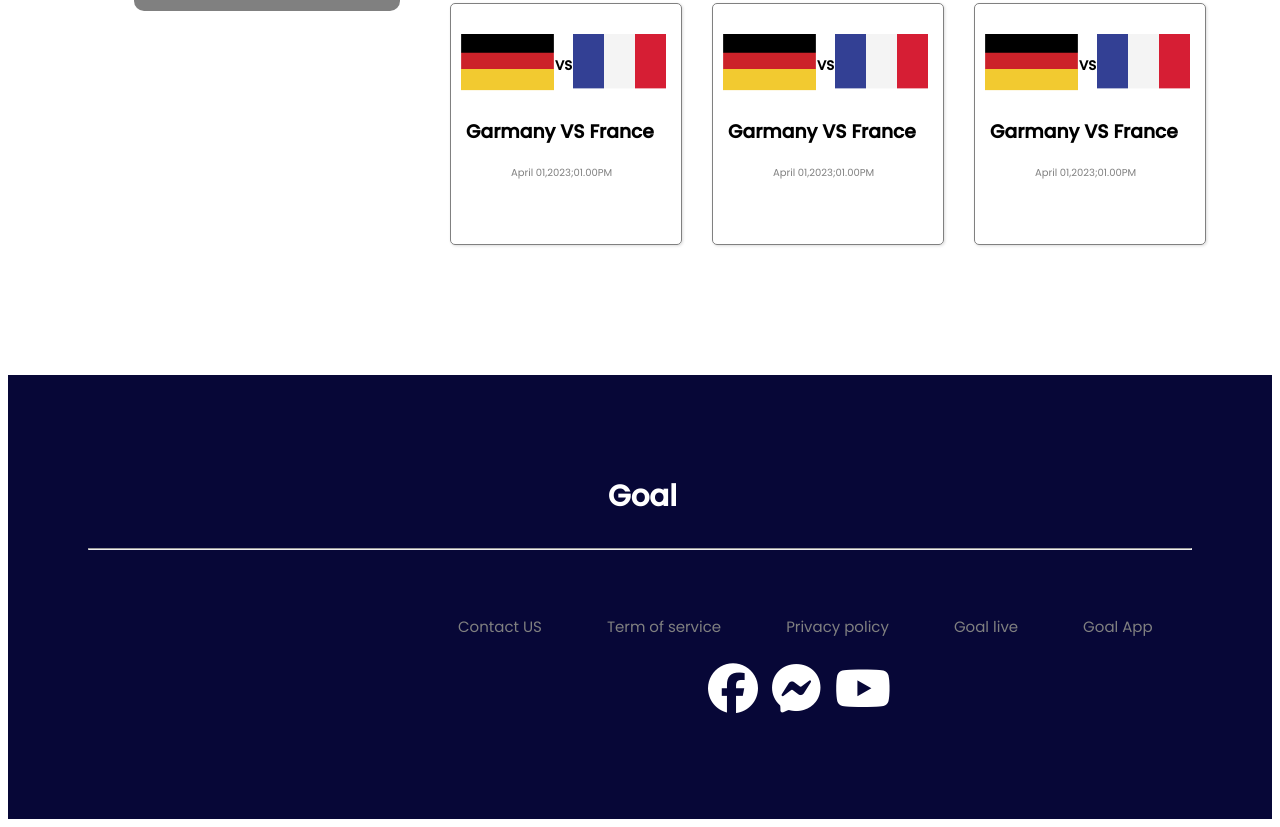
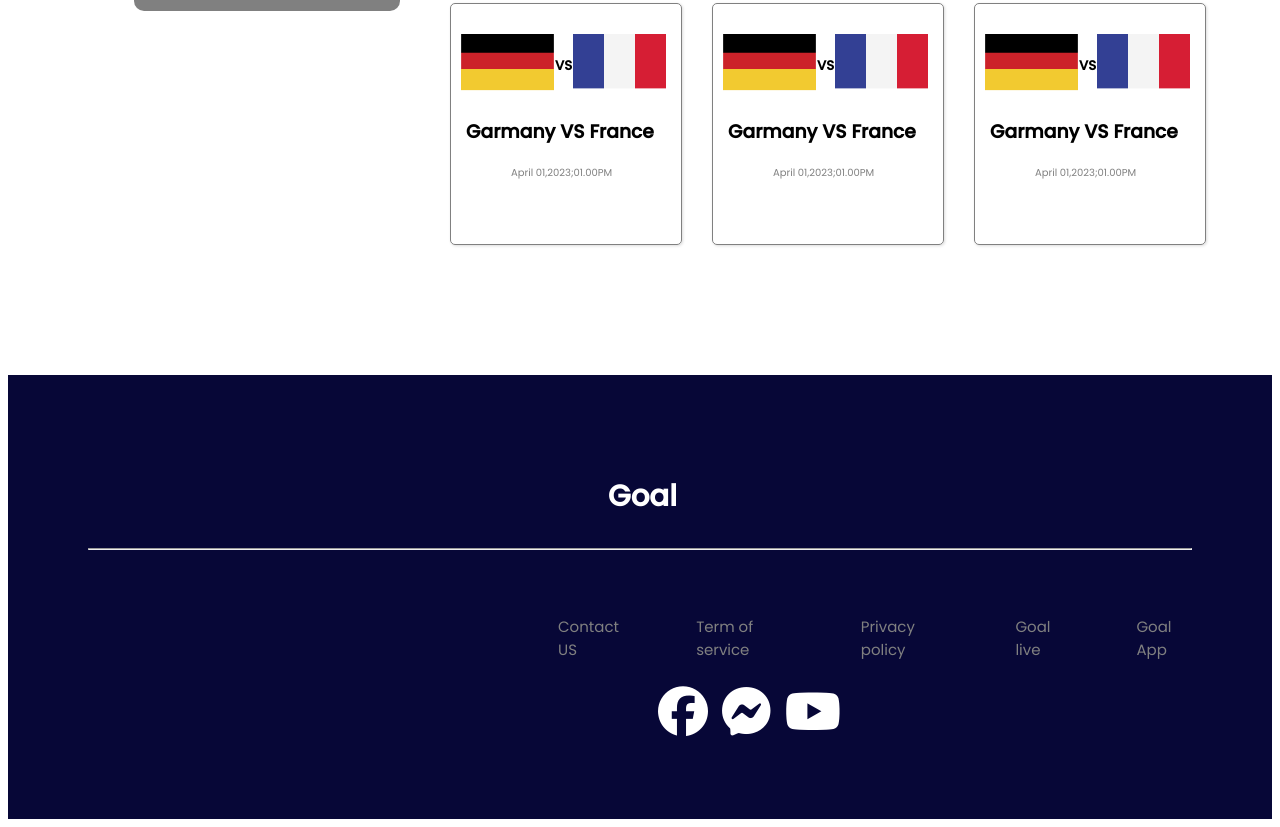
Before and after one commit to Zeba127/worldcup, a plain HTML site: page update.html in a window 1280 px wide. Shown: the part 868-1695 px from the top of the page. Drawn offline with Linux system fonts and the light colour scheme; a web font is replaced by a local one.

Commit message:
codeupdate

```diff
--- a/mainstyle/update.css
+++ b/mainstyle/update.css
@@ -151,7 +151,7 @@ hr{
 }
 .footer-name{
     color: #FFFFFF;
-    margin-left: 400px;
+    margin-left: 500px;
     margin-right: 60px;
     margin-top: 50px;
     display: flex;
@@ -165,7 +165,7 @@ hr{
 .footer-icon{
     color:white;
     font-size: 50px;
-    margin-left: 700px;
+    margin-left: 650px;
 }
 /* mediaquaary */
 @media only screen and (max-width: 688px) {
```
